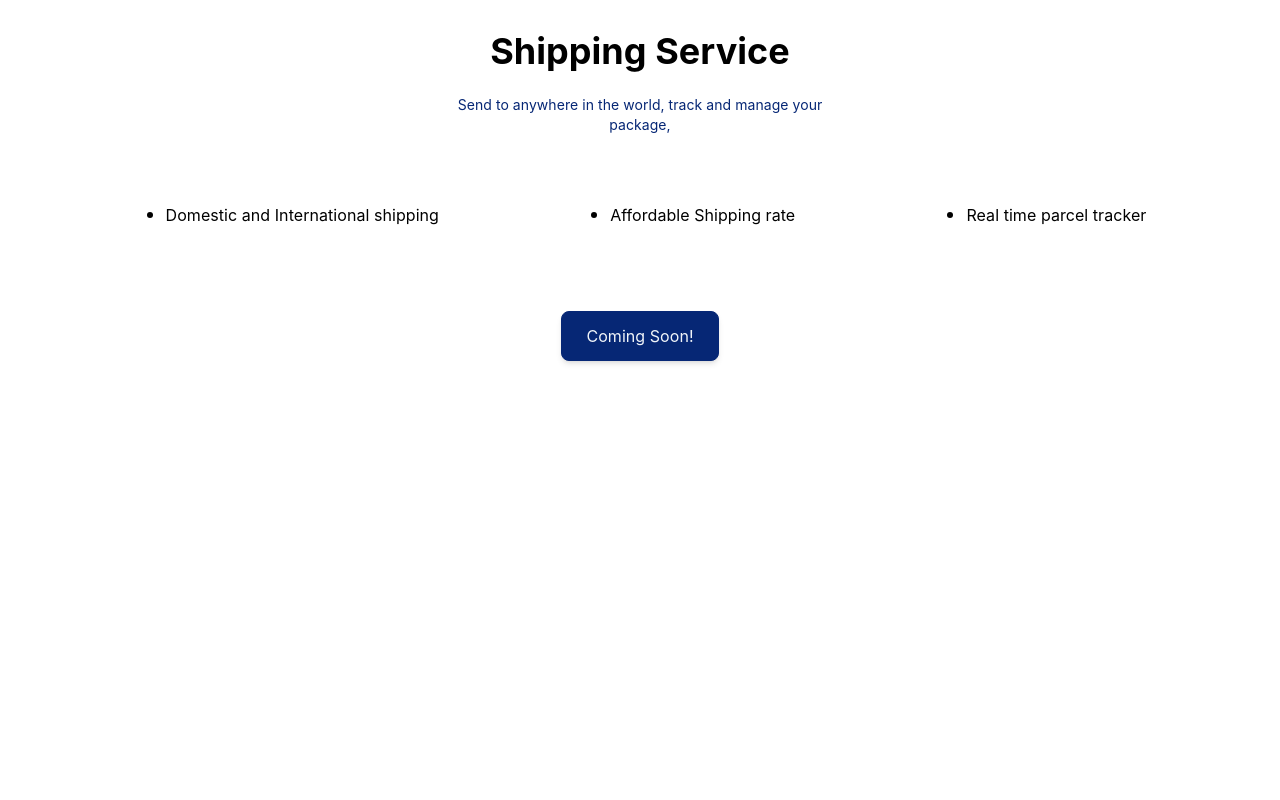
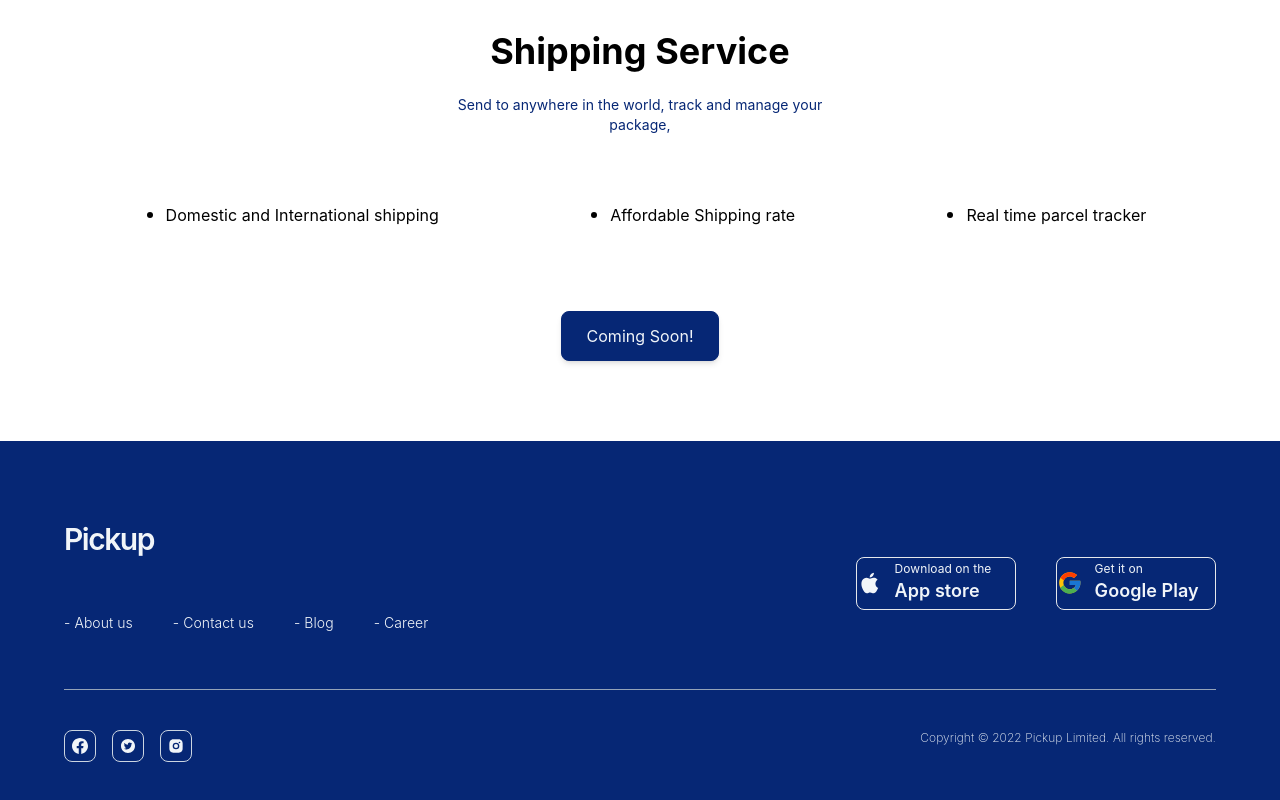
Before and after one commit to uduma-sonia/Pickup, a Next.js app: page / in a window 1280 px wide. Shown: the part 2405-3205 px from the top of the page. Before the commit the page ends 2846 px from the top, so only its background shows below. Built offline with nearby package versions, Linux system fonts and the light colour scheme.

Commit message:
app cleanup

```diff
--- a/pages/index.js
+++ b/pages/index.js
@@ -40,7 +40,7 @@ export default function Home() {
       <RiderFeatures />
       <Request />
       <Logistics />
-      {/* <FooterView /> */}
+      <FooterView />
     </>
   );
 }
```
